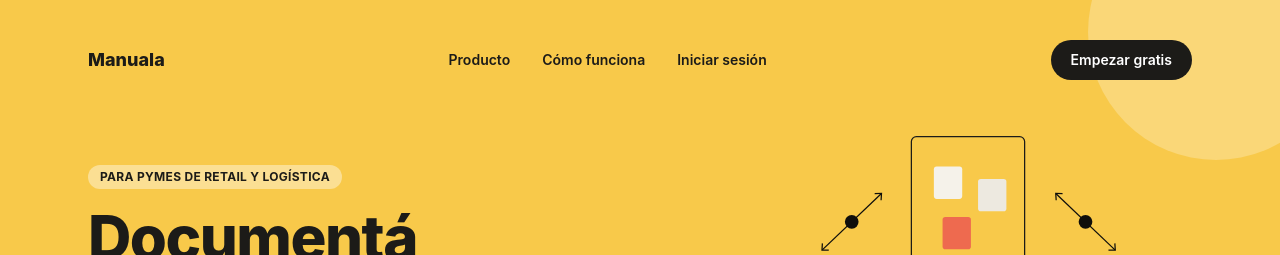
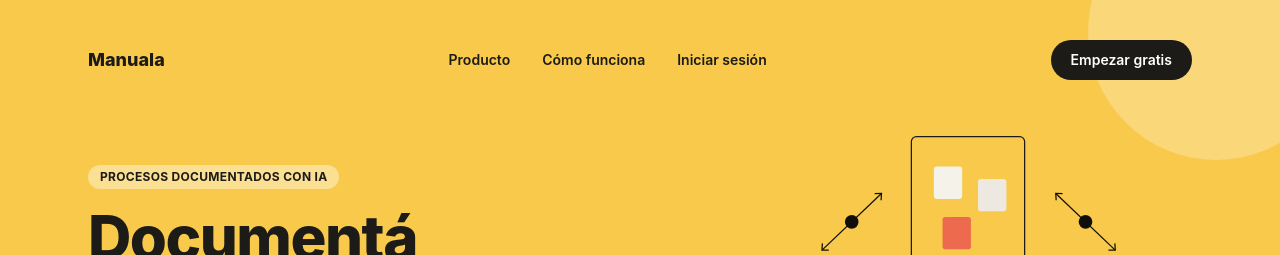
Before and after one commit to joabrusso/manuala-landing, a Next.js app: page / in a window 1280 px wide. Shown: the top 255 px of the page. Built offline with nearby package versions, Linux system fonts and the light colour scheme.

Commit message:
Sacar mención de retail/logística, dejar el mensaje agnóstico de industria

```diff
--- a/app/page.tsx
+++ b/app/page.tsx
@@ -70,7 +70,7 @@ export default function LandingPage() {
           <div className="flex flex-wrap items-center gap-12 lg:flex-nowrap">
             <div className="max-w-xl">
               <p className="mb-4 inline-block rounded-full bg-white/40 px-3 py-1 text-xs font-bold tracking-wide uppercase">
-                Para pymes de retail y logística
+                Procesos documentados con IA
               </p>
               <h1 className="font-heading text-4xl leading-[1.08] font-extrabold tracking-tight text-balance sm:text-5xl lg:text-6xl">
                 Documentá{" "}
```
